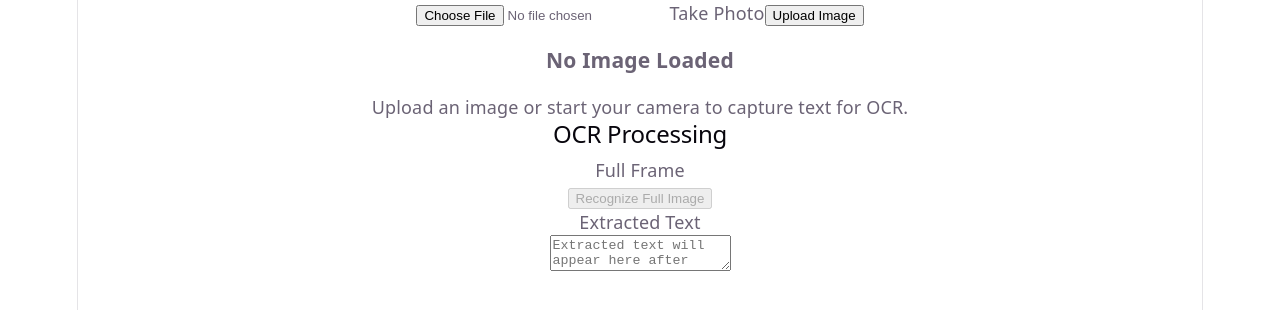
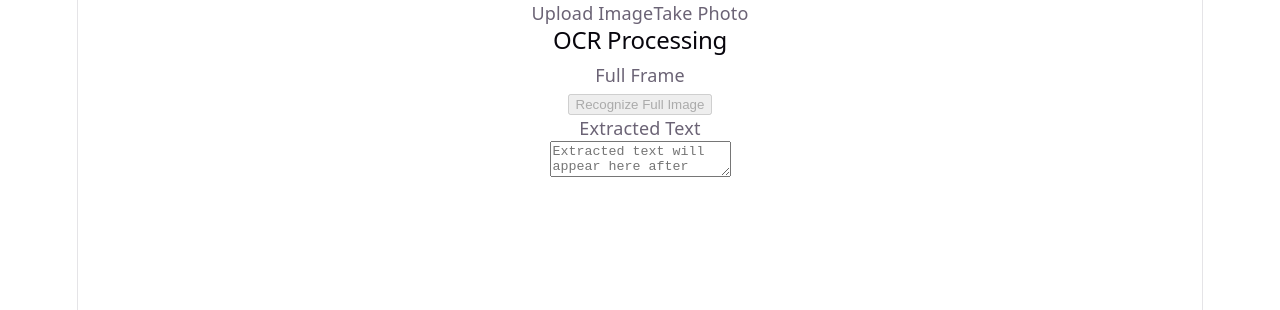
Before and after one commit to fauxsaurus/ocr-highlighter, a React (Vite) app: page / in a window 1280 px wide. Shown: the top 310 px of the page. Built offline with nearby package versions, Linux system fonts and the light colour scheme.

Commit message:
-unnecessary code
* No image loaded... Not needed we can see that.
* Upload button was completely can be replaced with a styled label and a hidden element.

```diff
--- a/src/App.tsx
+++ b/src/App.tsx
@@ -28,7 +28,6 @@ export default function App() {
 	const [errorMessage, setErrorMessage] = useState<string | null>(null)
 
 	const canvasRef = useRef<HTMLCanvasElement | null>(null)
-	const fileInputRef = useRef<HTMLInputElement | null>(null)
 	const imageRef = useRef<HTMLImageElement | null>(null)
 
 	const drawCanvas = useCallback(() => {
@@ -223,13 +222,10 @@ export default function App() {
 			<style></style>
 			<header>
 				<div>
-					<input
-						type="file"
-						ref={fileInputRef}
-						onChange={handleFileUpload}
-						accept="image/*"
-					/>
-
+					<label>
+						<input type="file" accept="image/*" onChange={handleFileUpload} hidden />
+						Upload Image
+					</label>
 					<label>
 						<input
 							type="file"
@@ -240,8 +236,6 @@ export default function App() {
 						/>
 						Take Photo
 					</label>
-
-					<button onClick={() => fileInputRef.current?.click()}>Upload Image</button>
 				</div>
 			</header>
 
@@ -298,15 +292,6 @@ export default function App() {
 									</button>
 								)}
 							</div>
-						</div>
-					)}
-
-					{/* Empty Upload Prompt */}
-					{!imageSrc && (
-						<div>
-							<div>{/* img icon */}</div>
-							<h3>No Image Loaded</h3>
-							<p>Upload an image or start your camera to capture text for OCR.</p>
 						</div>
 					)}
 				</section>
```
